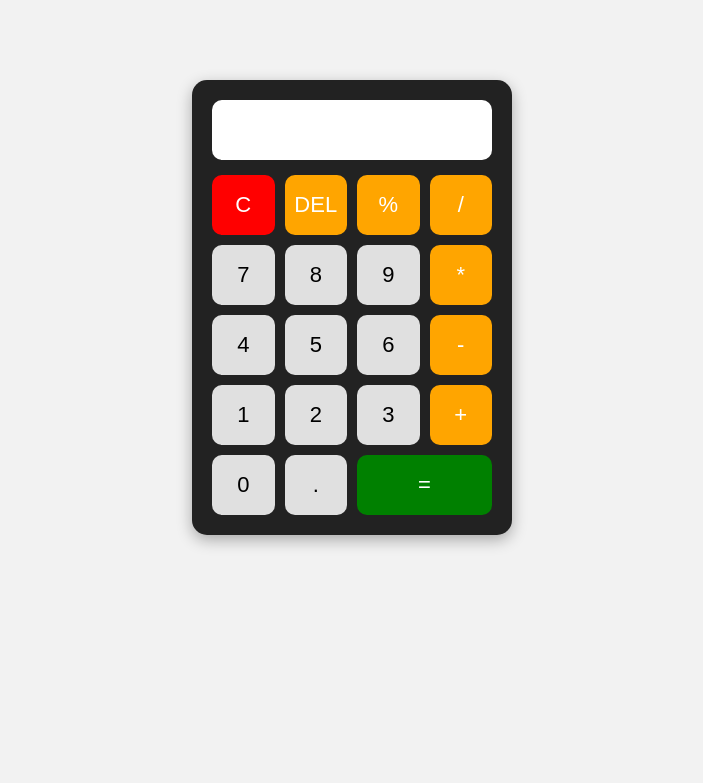
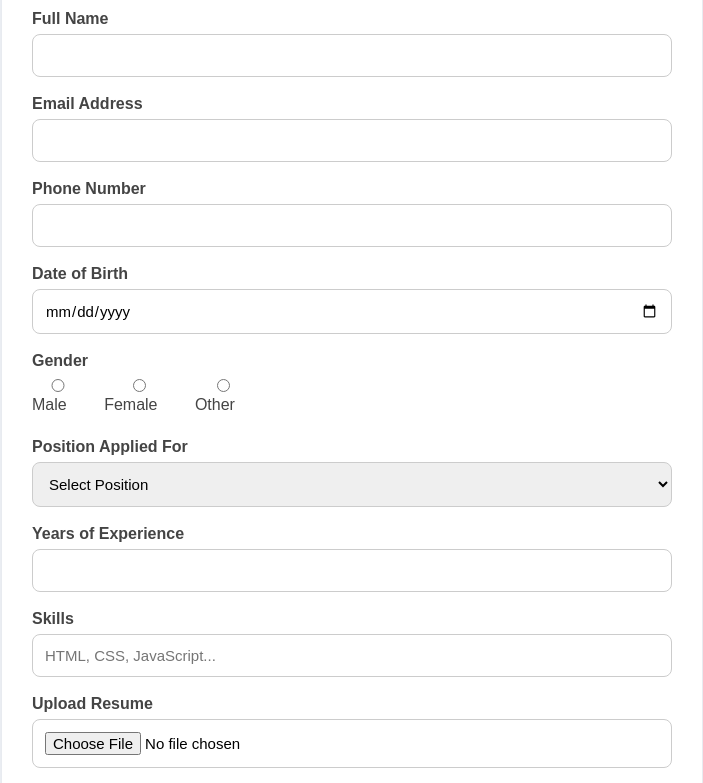
Before and after one commit to prarthanarnayak-lgtm/4SEM-FET, a plain HTML site: page Assignment/jobapplication_css_js.html in a window 1280 px wide. Shown: the part 93-876 px from the top of the page, without its empty margins (288-991 px from the left). Before the commit the page ends 800 px from the top, so only its background shows below. Drawn offline with Linux system fonts and the light colour scheme.

Commit message:
Update jobapplication_css_js.html

```diff
--- a/Assignment/jobapplication_css_js.html
+++ b/Assignment/jobapplication_css_js.html
@@ -1,147 +1,214 @@
 <!DOCTYPE html>
 <html lang="en">
 <head>
-  <meta charset="UTF-8">
-  <meta name="viewport" content="width=device-width, initial-scale=1.0">
-  <title>Simple Calculator</title>
+  <meta charset="UTF-8" />
+  <meta name="viewport" content="width=device-width, initial-scale=1.0"/>
+  <title>Job Application Form</title>
 
   <style>
-    * {
-      margin: 0;
-      padding: 0;
-      box-sizing: border-box;
+    *{
+      margin:0;
+      padding:0;
+      box-sizing:border-box;
       font-family: Arial, sans-serif;
     }
 
-    body {
-      height: 100vh;
-      display: flex;
-      justify-content: center;
-      align-items: center;
-      background: #f2f2f2;
+    body{
+      background:#f4f7fc;
+      display:flex;
+      justify-content:center;
+      align-items:center;
+      min-height:100vh;
+      padding:20px;
     }
 
-    .calculator {
-      width: 320px;
-      background: #222;
-      padding: 20px;
-      border-radius: 15px;
-      box-shadow: 0 5px 15px rgba(0,0,0,0.3);
+    .container{
+      background:#fff;
+      width:100%;
+      max-width:700px;
+      padding:30px;
+      border-radius:12px;
+      box-shadow:0 4px 12px rgba(0,0,0,0.1);
     }
 
-    #display {
-      width: 100%;
-      height: 60px;
-      margin-bottom: 15px;
-      text-align: right;
-      font-size: 28px;
-      padding: 10px;
-      border: none;
-      border-radius: 10px;
-      background: #fff;
+    h2{
+      text-align:center;
+      margin-bottom:25px;
+      color:#333;
     }
 
-    .buttons {
-      display: grid;
-      grid-template-columns: repeat(4, 1fr);
-      gap: 10px;
+    .form-group{
+      margin-bottom:18px;
     }
 
-    button {
-      height: 60px;
-      border: none;
-      border-radius: 10px;
-      font-size: 22px;
-      cursor: pointer;
-      transition: 0.2s;
+    label{
+      display:block;
+      margin-bottom:6px;
+      font-weight:bold;
+      color:#444;
     }
 
-    button:hover {
-      opacity: 0.8;
+    input,
+    select,
+    textarea{
+      width:100%;
+      padding:12px;
+      border:1px solid #ccc;
+      border-radius:8px;
+      font-size:15px;
     }
 
-    .operator {
-      background: orange;
-      color: white;
+    textarea{
+      resize:vertical;
+      min-height:100px;
     }
 
-    .equal {
-      background: green;
-      color: white;
-      grid-column: span 2;
+    .radio-group{
+      display:flex;
+      gap:20px;
+      margin-top:8px;
     }
 
-    .clear {
-      background: red;
-      color: white;
+    .radio-group label{
+      font-weight:normal;
     }
 
-    .number {
-      background: #e0e0e0;
+    button{
+      width:100%;
+      padding:14px;
+      border:none;
+      background:#007bff;
+      color:white;
+      font-size:16px;
+      border-radius:8px;
+      cursor:pointer;
+      transition:0.3s;
+    }
+
+    button:hover{
+      background:#0056b3;
+    }
+
+    .success-message{
+      margin-top:20px;
+      text-align:center;
+      color:green;
+      font-weight:bold;
+    }
+
+    @media(max-width:600px){
+      .container{
+        padding:20px;
+      }
     }
   </style>
 </head>
-
 <body>
 
-  <div class="calculator">
+  <div class="container">
+    <h2>Job Application Form</h2>
 
-    <input type="text" id="display" disabled>
+    <form id="jobForm">
 
-    <div class="buttons">
+      <div class="form-group">
+        <label>Full Name</label>
+        <input type="text" id="name" required />
+      </div>
 
-      <button class="clear" onclick="clearDisplay()">C</button>
-      <button class="operator" onclick="deleteLast()">DEL</button>
-      <button class="operator" onclick="appendValue('%')">%</button>
-      <button class="operator" onclick="appendValue('/')">/</button>
+      <div class="form-group">
+        <label>Email Address</label>
+        <input type="email" id="email" required />
+      </div>
 
-      <button class="number" onclick="appendValue('7')">7</button>
-      <button class="number" onclick="appendValue('8')">8</button>
-      <button class="number" onclick="appendValue('9')">9</button>
-      <button class="operator" onclick="appendValue('*')">*</button>
+      <div class="form-group">
+        <label>Phone Number</label>
+        <input type="tel" id="phone" required />
+      </div>
 
-      <button class="number" onclick="appendValue('4')">4</button>
-      <button class="number" onclick="appendValue('5')">5</button>
-      <button class="number" onclick="appendValue('6')">6</button>
-      <button class="operator" onclick="appendValue('-')">-</button>
+      <div class="form-group">
+        <label>Date of Birth</label>
+        <input type="date" id="dob" required />
+      </div>
 
-      <button class="number" onclick="appendValue('1')">1</button>
-      <button class="number" onclick="appendValue('2')">2</button>
-      <button class="number" onclick="appendValue('3')">3</button>
-      <button class="operator" onclick="appendValue('+')">+</button>
+      <div class="form-group">
+        <label>Gender</label>
 
-      <button class="number" onclick="appendValue('0')">0</button>
-      <button class="number" onclick="appendValue('.')">.</button>
+        <div class="radio-group">
+          <label>
+            <input type="radio" name="gender" value="Male" required />
+            Male
+          </label>
 
-      <button class="equal" onclick="calculate()">=</button>
+          <label>
+            <input type="radio" name="gender" value="Female" />
+            Female
+          </label>
 
-    </div>
+          <label>
+            <input type="radio" name="gender" value="Other" />
+            Other
+          </label>
+        </div>
+      </div>
+
+      <div class="form-group">
+        <label>Position Applied For</label>
+        <select id="position" required>
+          <option value="">Select Position</option>
+          <option>Web Developer</option>
+          <option>UI/UX Designer</option>
+          <option>Software Engineer</option>
+          <option>Data Analyst</option>
+        </select>
+      </div>
+
+      <div class="form-group">
+        <label>Years of Experience</label>
+        <input type="number" id="experience" min="0" required />
+      </div>
+
+      <div class="form-group">
+        <label>Skills</label>
+        <input type="text" id="skills" placeholder="HTML, CSS, JavaScript..." />
+      </div>
+
+      <div class="form-group">
+        <label>Upload Resume</label>
+        <input type="file" id="resume" required />
+      </div>
+
+      <div class="form-group">
+        <label>Cover Letter</label>
+        <textarea id="coverLetter"></textarea>
+      </div>
+
+      <button type="submit">Submit Application</button>
+
+      <div class="success-message" id="successMessage"></div>
+
+    </form>
   </div>
 
   <script>
+    const form = document.getElementById("jobForm");
+    const successMessage = document.getElementById("successMessage");
 
-    const display = document.getElementById("display");
+    form.addEventListener("submit", function(event) {
+      event.preventDefault();
 
-    function appendValue(value) {
-      display.value += value;
-    }
+      const name = document.getElementById("name").value;
+      const email = document.getElementById("email").value;
 
-    function clearDisplay() {
-      display.value = "";
-    }
+      if(name === "" || email === "") {
+        alert("Please fill all required fields.");
+        return;
+      }
 
-    function deleteLast() {
-      display.value = display.value.slice(0, -1);
-    }
+      successMessage.innerHTML =
+        "Application submitted successfully!";
 
-    function calculate() {
-      try {
-        display.value = eval(display.value);
-      } catch {
-        display.value = "Error";
-      }
-    }
-
+      form.reset();
+    });
   </script>
 
 </body>
```
